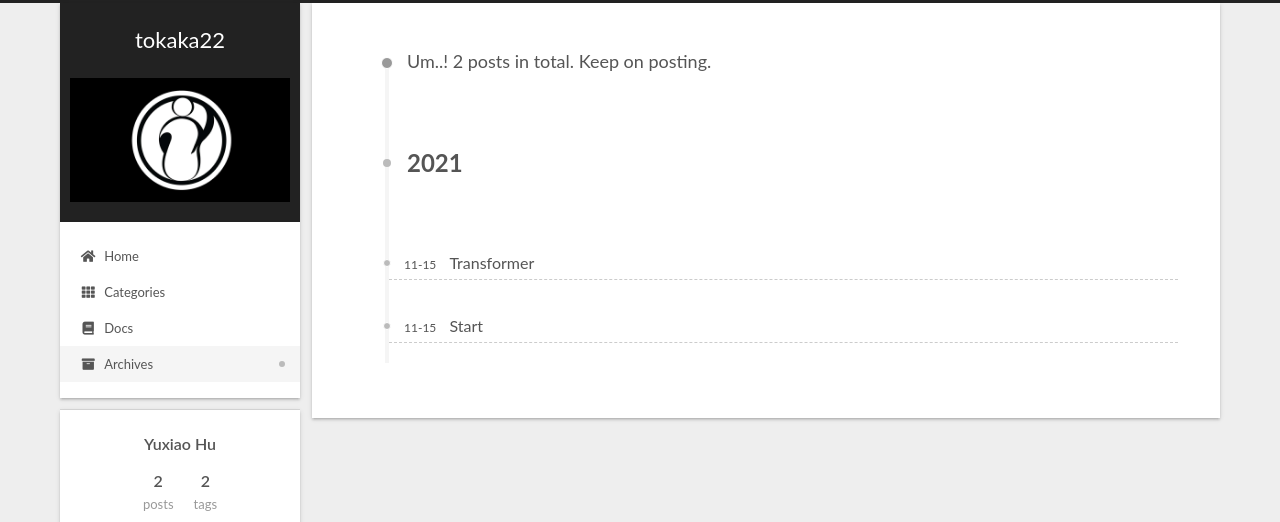
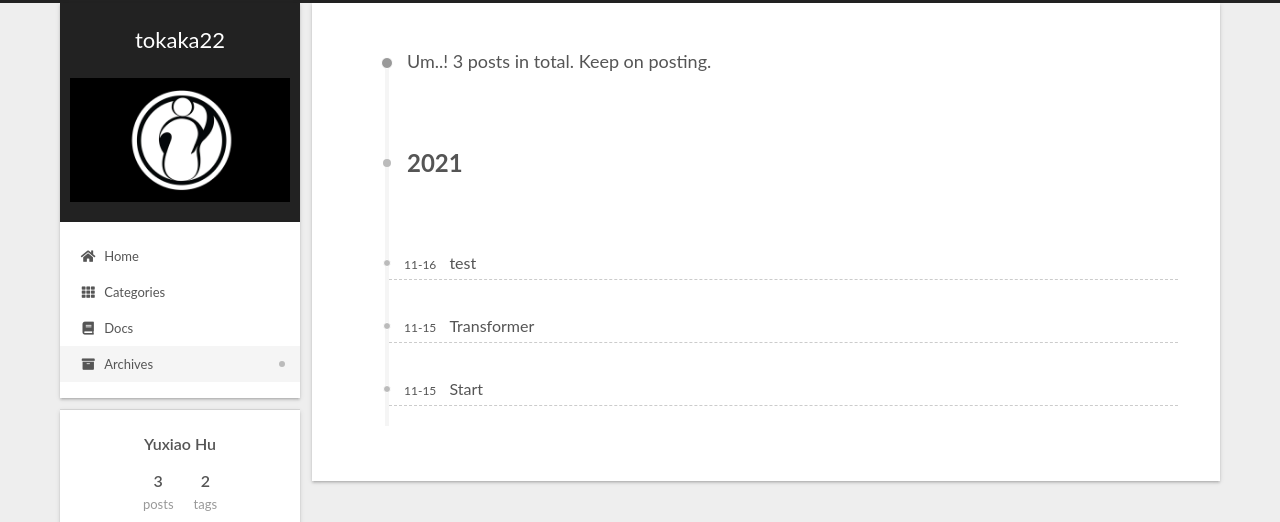
Before and after one commit to tokaka22/tokaka22.github.io, a plain HTML site: page archives/index.html in a window 1280 px wide. Shown: the top 522 px of the page. Drawn offline with nearby package versions, Linux system fonts and the light colour scheme; grey boxes are pictures that could not be loaded.

Commit message:
Site updated: 2021-11-16 16:30:18

```diff
--- a/2021/11/15/start/index.html
+++ b/2021/11/16/test/index.html
@@ -21,28 +21,25 @@
   <link rel="stylesheet" href="https://cdn.jsdelivr.net/npm/animate.css@3.1.1/animate.min.css" integrity="sha256-PR7ttpcvz8qrF57fur/yAx1qXMFJeJFiA6pSzWi0OIE=" crossorigin="anonymous">
 
 <script class="next-config" data-name="main" type="application/json">{"hostname":"example.com","root":"/","images":"/images","scheme":"Gemini","darkmode":"ture","version":"8.8.1","exturl":false,"sidebar":{"position":"left","display":"post","padding":18,"offset":12},"copycode":false,"bookmark":{"enable":false,"color":"#222","save":"auto"},"mediumzoom":false,"lazyload":false,"pangu":false,"comments":{"style":"tabs","active":null,"storage":true,"lazyload":false,"nav":null},"stickytabs":false,"motion":{"enable":true,"async":false,"transition":{"post_block":"fadeIn","post_header":"fadeInDown","post_body":"fadeInDown","coll_header":"fadeInLeft","sidebar":"fadeInUp"}},"prism":false,"i18n":{"placeholder":"Searching...","empty":"We didn't find any results for the search: ${query}","hits_time":"${hits} results found in ${time} ms","hits":"${hits} results found"}}</script><script src="/js/config.js"></script>
-<meta name="description" content="Welcome~ It is Yuxiao HU&#39;s BLOG. I support share own study notes and life essay here!">
 <meta property="og:type" content="article">
-<meta property="og:title" content="Start">
-<meta property="og:url" content="http://example.com/2021/11/15/Start/index.html">
+<meta property="og:title" content="test">
+<meta property="og:url" content="http://example.com/2021/11/16/test/index.html">
 <meta property="og:site_name" content="tokaka22">
-<meta property="og:description" content="Welcome~ It is Yuxiao HU&#39;s BLOG. I support share own study notes and life essay here!">
 <meta property="og:locale" content="en_US">
-<meta property="article:published_time" content="2021-11-15T11:18:03.000Z">
-<meta property="article:modified_time" content="2021-11-16T08:11:07.625Z">
+<meta property="article:published_time" content="2021-11-16T08:29:59.000Z">
+<meta property="article:modified_time" content="2021-11-16T08:29:59.807Z">
 <meta property="article:author" content="Yuxiao Hu">
-<meta property="article:tag" content="Essay">
 <meta name="twitter:card" content="summary">
 
 
-<link rel="canonical" href="http://example.com/2021/11/15/Start/">
+<link rel="canonical" href="http://example.com/2021/11/16/test/">
 
 
 
-<script class="next-config" data-name="page" type="application/json">{"sidebar":"","isHome":false,"isPost":true,"lang":"en","comments":true,"permalink":"http://example.com/2021/11/15/Start/","path":"2021/11/15/Start/","title":"Start"}</script>
+<script class="next-config" data-name="page" type="application/json">{"sidebar":"","isHome":false,"isPost":true,"lang":"en","comments":true,"permalink":"http://example.com/2021/11/16/test/","path":"2021/11/16/test/","title":"test"}</script>
 
 <script class="next-config" data-name="calendar" type="application/json">""</script>
-<title>Start | tokaka22</title>
+<title>test | tokaka22</title>
 
 
 
@@ -133,7 +130,7 @@
   <nav class="site-state">
       <div class="site-state-item site-state-posts">
         <a href="/archives/">
-          <span class="site-state-item-count">2</span>
+          <span class="site-state-item-count">3</span>
           <span class="site-state-item-name">posts</span>
         </a>
       </div>
@@ -181,7 +178,7 @@
 
 
   <article itemscope itemtype="http://schema.org/Article" class="post-content" lang="en">
-    <link itemprop="mainEntityOfPage" href="http://example.com/2021/11/15/Start/">
+    <link itemprop="mainEntityOfPage" href="http://example.com/2021/11/16/test/">
 
     <span hidden itemprop="author" itemscope itemtype="http://schema.org/Person">
       <meta itemprop="image" content="/images/avatar.gif">
@@ -194,7 +191,7 @@
     </span>
       <header class="post-header">
         <h1 class="post-title" itemprop="name headline">
-          Start
+          test
         </h1>
 
         <div class="post-meta-container">
@@ -205,15 +202,8 @@
       </span>
       <span class="post-meta-item-text">Posted on</span>
 
-      <time title="Created: 2021-11-15 19:18:03" itemprop="dateCreated datePublished" datetime="2021-11-15T19:18:03+08:00">2021-11-15</time>
+      <time title="Created: 2021-11-16 16:29:59" itemprop="dateCreated datePublished" datetime="2021-11-16T16:29:59+08:00">2021-11-16</time>
     </span>
-      <span class="post-meta-item">
-        <span class="post-meta-item-icon">
-          <i class="far fa-calendar-check"></i>
-        </span>
-        <span class="post-meta-item-text">Edited on</span>
-        <time title="Modified: 2021-11-16 16:11:07" itemprop="dateModified" datetime="2021-11-16T16:11:07+08:00">2021-11-16</time>
-      </span>
 
 
 </div>
@@ -225,7 +215,7 @@
 
 
     <div class="post-body" itemprop="articleBody">
-        <p>Welcome~ It is Yuxiao HU's BLOG. I support share own study notes and life essay here!</p>
+
 
     </div>
 
@@ -243,7 +233,7 @@
   </li>
   <li class="post-copyright-link">
       <strong>Post link: </strong>
-      <a href="http://example.com/2021/11/15/Start/" title="Start">http://example.com/2021/11/15/Start/</a>
+      <a href="http://example.com/2021/11/16/test/" title="test">http://example.com/2021/11/16/test/</a>
   </li>
   <li class="post-copyright-license">
     <strong>Copyright Notice:  </strong>All articles in this blog are licensed under <a href="https://creativecommons.org/licenses/by-nc-sa/4.0/deed.zh" rel="noopener" target="_blank"><i class="fab fa-fw fa-creative-commons"></i>BY-NC-SA</a> unless stating additionally.
@@ -251,19 +241,16 @@
 </ul>
 </div>
 
-          <div class="post-tags">
-              <a href="/tags/Essay/" rel="tag"># Essay</a>
-          </div>
 
 
 
           <div class="post-nav">
             <div class="post-nav-item">
+                <a href="/2021/11/15/Transformer/" rel="prev" title="Transformer">
+                  <i class="fa fa-chevron-left"></i> Transformer
+                </a>
             </div>
             <div class="post-nav-item">
-                <a href="/2021/11/15/Transformer/" rel="next" title="Transformer">
-                  Transformer <i class="fa fa-chevron-right"></i>
-                </a>
             </div>
           </div>
     </footer>
--- a/archives/index.html
+++ b/archives/index.html
@@ -128,7 +128,7 @@
   <nav class="site-state">
       <div class="site-state-item site-state-posts">
         <a href="/archives/">
-          <span class="site-state-item-count">2</span>
+          <span class="site-state-item-count">3</span>
           <span class="site-state-item-name">posts</span>
         </a>
       </div>
@@ -174,13 +174,33 @@
   <div class="post-block">
     <div class="post-content">
       <div class="collection-title">
-        <span class="collection-header">Um..! 2 posts in total. Keep on posting.</span>
+        <span class="collection-header">Um..! 3 posts in total. Keep on posting.</span>
       </div>
 
 
     <div class="collection-year">
       <span class="collection-header">2021</span>
     </div>
+
+  <article itemscope itemtype="http://schema.org/Article">
+    <header class="post-header">
+      <div class="post-meta-container">
+        <time itemprop="dateCreated"
+              datetime="2021-11-16T16:29:59+08:00"
+              content="2021-11-16">
+          11-16
+        </time>
+      </div>
+
+      <div class="post-title">
+          <a class="post-title-link" href="/2021/11/16/test/" itemprop="url">
+            <span itemprop="name">test</span>
+          </a>
+      </div>
+
+
+    </header>
+  </article>
 
   <article itemscope itemtype="http://schema.org/Article">
     <header class="post-header">
```
Also changed, not shown: 2021/11/15/transformer/index.html (+4 -1 lines), archives/2021/11/index.html (+22 -2 lines), archives/2021/index.html (+22 -2 lines), categories/index.html (+1 -1 lines), docs/index.html (+1 -1 lines), index.html (+65 -1 lines), tags/Essay/index.html (+1 -1 lines), tags/attention/index.html (+1 -1 lines), tags/index.html (+1 -1 lines).
